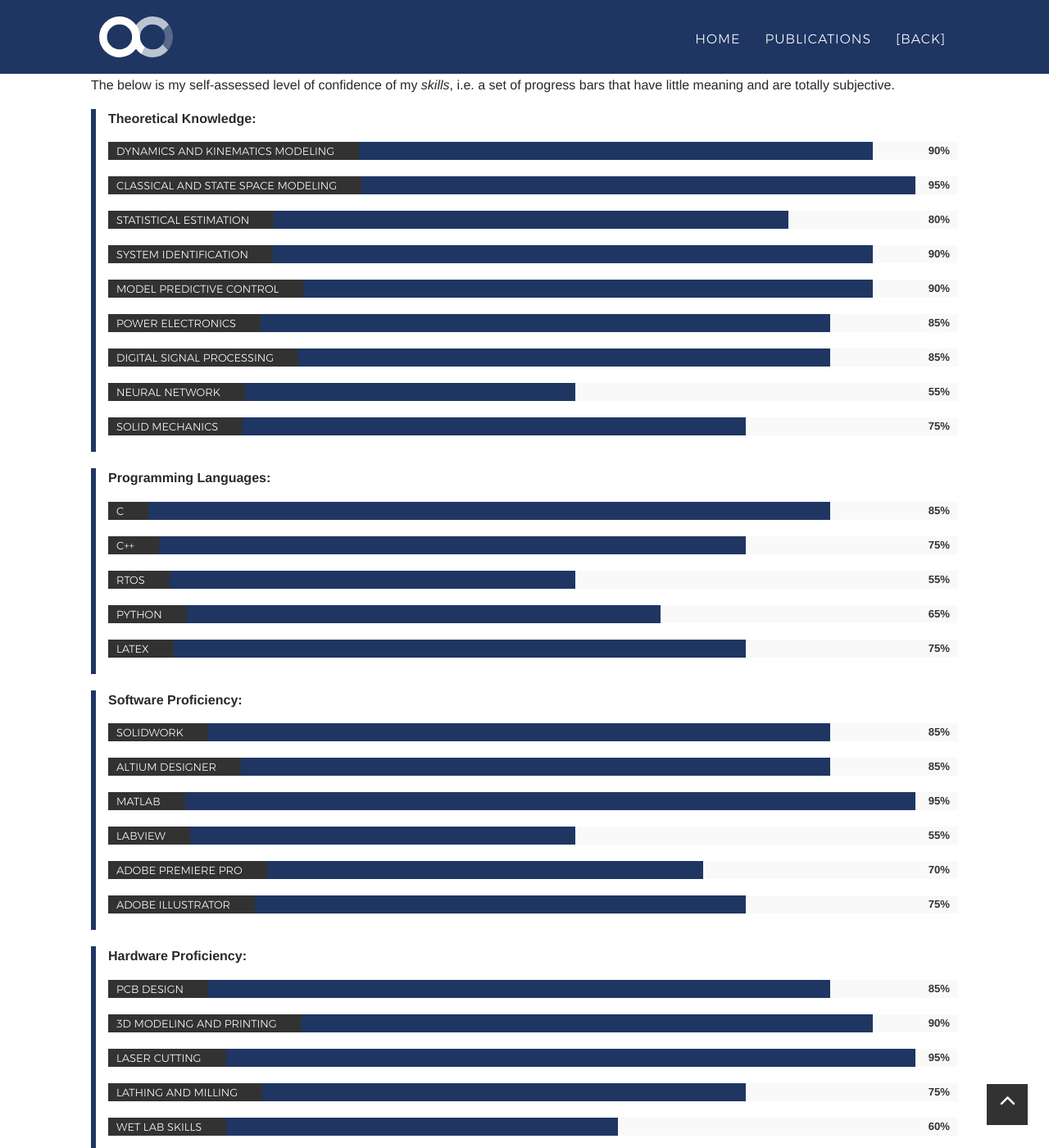
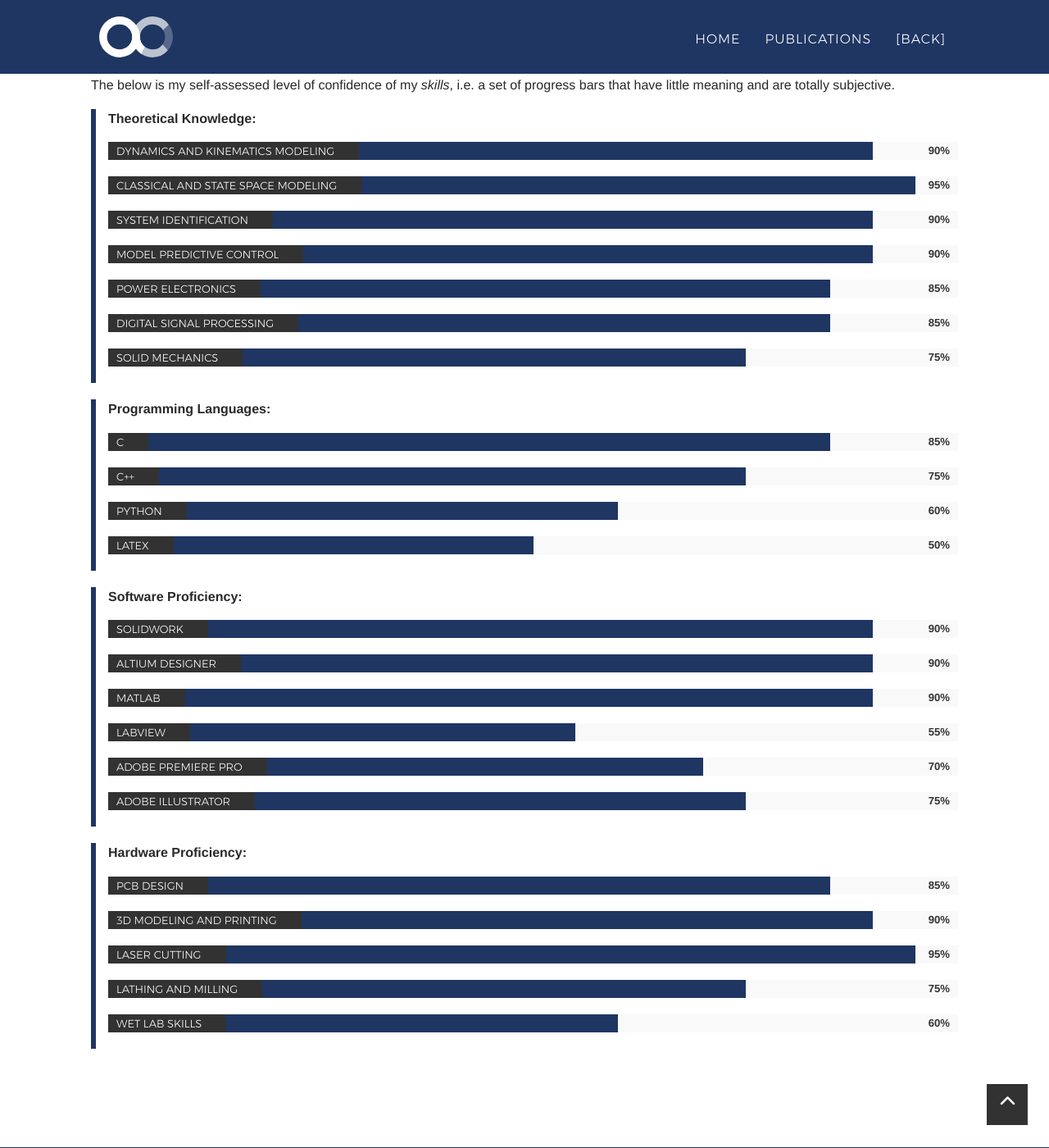
Before and after one commit to KhoiDLy/KhoiDLy.github.io, a Jekyll site: the page built from _posts/cv/2021-05-15-CV-AlessandroRoncone.md, in a window 1280 px wide and 1400 px high, scrolled down 4505 px. Shown: the whole window at 82% size. Built offline with Jekyll 4.4.1, drawn with Linux system fonts in a browser that asks for light colours; nearby versions of some CDN libraries; some web fonts are replaced.

Commit message:
Update cv-skills.yml

```diff
--- a/_data/cv-skills.yml
+++ b/_data/cv-skills.yml
@@ -4,8 +4,8 @@
       knowledge: 90
     - name: Classical and State Space Modeling
       knowledge: 95
-    - name: Statistical Estimation
-      knowledge: 80
+    # - name: Statistical Estimation
+    #   knowledge: 80
     - name: System Identification
       knowledge: 90
     - name: Model Predictive Control
@@ -14,8 +14,8 @@
       knowledge: 85
     - name: digital signal processing
       knowledge: 85
-    - name: Neural Network
-      knowledge: 55
+    # - name: Neural Network
+    #   knowledge: 55
     - name: Solid Mechanics
       knowledge: 75
  - name: Programming Languages
@@ -24,20 +24,20 @@
       knowledge: 85
     - name: C++
       knowledge: 75
-    - name: RTOS
-      knowledge: 55
+    # - name: RTOS
+    #   knowledge: 55
     - name: Python
-      knowledge: 65
+      knowledge: 60
     - name: LATEX
-      knowledge: 75
+      knowledge: 50
  - name: Software Proficiency
    items:
     - name: SolidWork
-      knowledge: 85
+      knowledge: 90
     - name: Altium Designer
-      knowledge: 85
+      knowledge: 90
     - name: Matlab
-      knowledge: 95
+      knowledge: 90
     - name: Labview
       knowledge: 55
     - name: Adobe Premiere Pro
```
